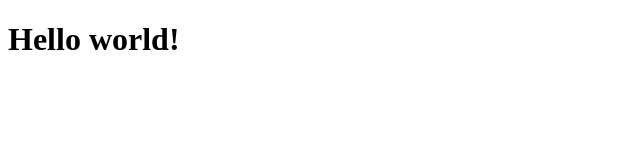
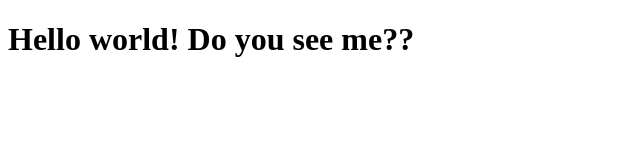
Before and after one commit to IlSaitama/Yaakov-class, a plain HTML site: page Site/index.html in a window 1280 px wide. Shown: the whole page, without its empty margins (0-640 px from the left). Drawn offline with Linux system fonts and the light colour scheme.

Commit message:
Try to fix the webpage showup issue

```diff
--- a/Site/index.html
+++ b/Site/index.html
@@ -4,6 +4,6 @@
 	<title>Hello world!</title>
 </head>
 <body>
-<h1>Hello world!</h1>
+<h1>Hello world! Do you see me??</h1>
 </body>
 </html>
```
Also changed, not shown: 1 other file.
